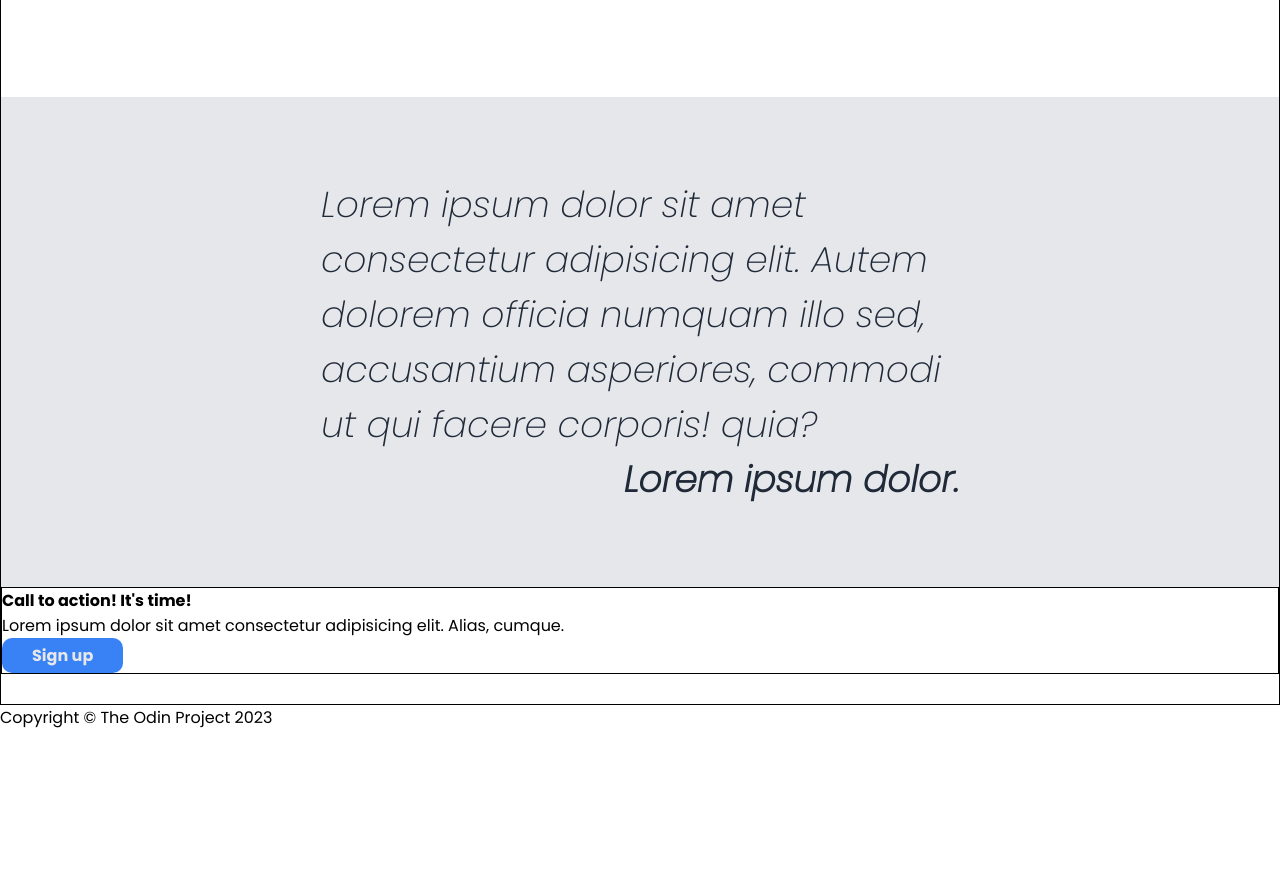
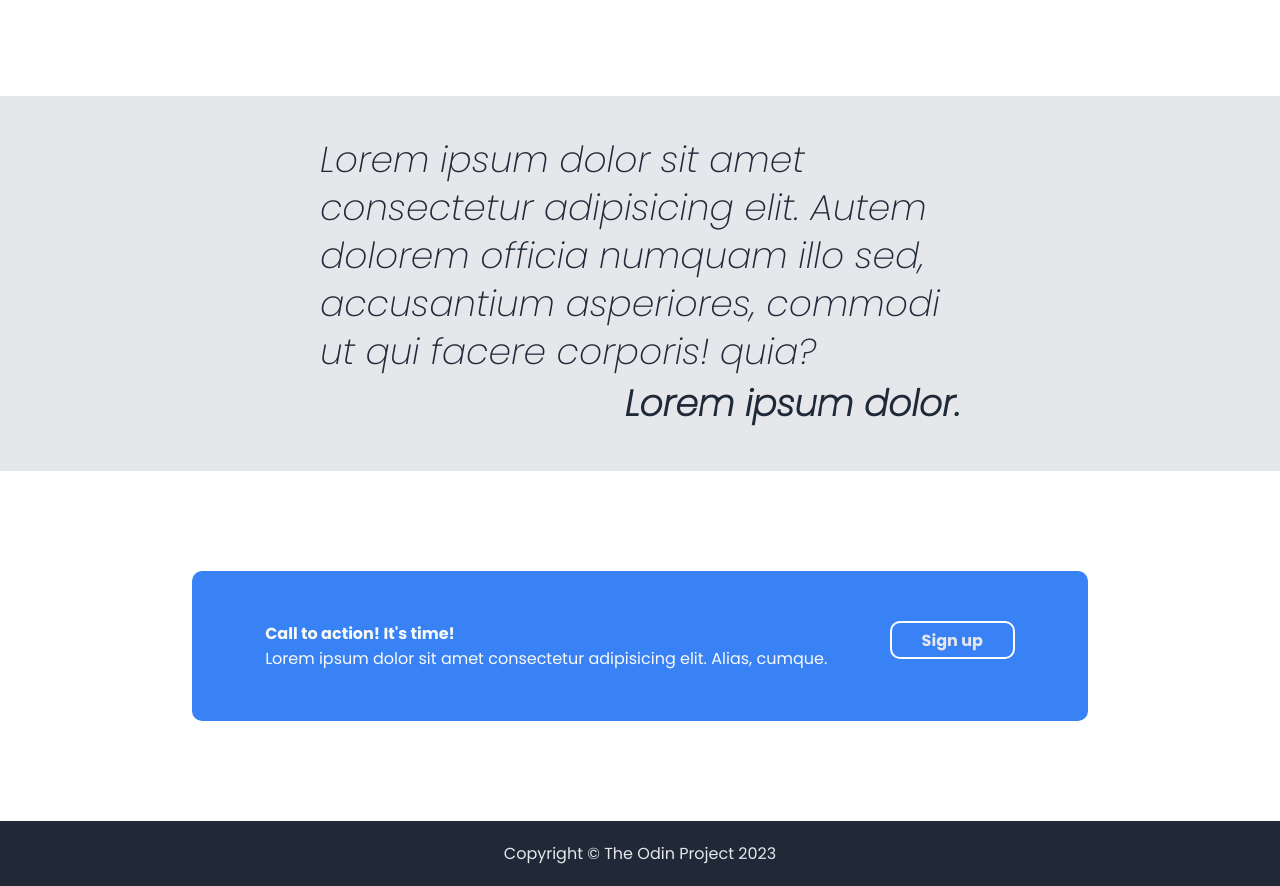
Before and after one commit to Diegoalexandre182/landing-page, a plain HTML site: page index.html in a window 1280 px wide. Shown: the part 917-1803 px from the top of the page. Before the commit the page ends 1647 px from the top, so only its background shows below. Drawn offline with Linux system fonts and the light colour scheme.

Commit message:
Complete CSS styling and apply minor HTML adjustments

```diff
--- a/index.html
+++ b/index.html
@@ -65,9 +65,11 @@
         </div>
         <div class="action-call">
             <div class="call-container">
-                <h4>Call to action! It's time!</h4>
-                <p>Lorem ipsum dolor sit amet consectetur adipisicing elit. Alias, cumque.</p>
-                <button>Sign up</button>
+                <div class="wrapper-call">
+                    <h4>Call to action! It's time!</h4>
+                    <p>Lorem ipsum dolor sit amet consectetur adipisicing elit. Alias, cumque.</p>
+                </div>
+                <button class="call-btn">Sign up</button>
             </div>
 
         </div>
--- a/style/index.css
+++ b/style/index.css
@@ -5,7 +5,6 @@
     margin: 0;
     padding: 0;
     box-sizing: border-box;
-    /* font-family: var(--fontMain); */
 }
 
 :root{
@@ -14,12 +13,10 @@
     --heroSecondLinkQuotebg: #e5e7eb;
     --buttonColorAction: #3882f6;
     --headerInfoQuote: #1f2937;
-
 }
 
 body{
     font-family: var(--fontMain);
-
 }
 
 header{
@@ -31,25 +28,19 @@ header{
 }
 
 header nav{
-    /* border: 1px solid wheat; */
     display: flex;
     justify-content: space-between;
     align-items: center;
-
-
 }
 
 .logo{
-    /* border: 1px solid wheat; */
     display: flex;
     justify-content: center;
     align-items: center;
     cursor: pointer;
-    /* border: 1px solid wheat; */
 }
 
 .logo img{
-    /* border: 1px solid wheat; */
     height: auto;
     width: 150px;
 }
@@ -75,15 +66,12 @@ header nav{
 }
 
 .hero{
-    /* border: 1px solid wheat; */
     display: flex;
     flex-wrap: wrap;
     padding: 32px 0;
-
 }
 
 .sign-up{
-    /* border: 1px solid white; */
     text-align: left;
     padding: 10px 50px 10px 25px;
     flex-grow: 1;
@@ -96,7 +84,6 @@ header nav{
     font-weight: bolder;
     line-height: 3rem;
     color: var(--heroMaincolor);
-    /* padding-right: 20px; */
 }
 
 .sign-up p{
@@ -107,7 +94,6 @@ header nav{
 }
 
 .img-container {
-    /* border: 1px solid white; */
     flex-grow: 1;
     flex-shrink: 0;
     width: 420px;
@@ -122,7 +108,6 @@ header nav{
     display: block;
     object-fit: cover;
     object-position: center center;
-
 }
 
 button{
@@ -157,16 +142,14 @@ button{
 .cloud .shape-fill {
     fill: #FFFFFF;
 }
-/* ---------------------------------------MAIN---------------------------------------- */
+
 main{
-    border: 1px solid black;
     display: flex;
     flex-direction: column;
-    padding: 30px 0;
+    padding: 30px 0 0;
 }
 
 .photo-galery{
-    /* border: 1px solid black; */
     display: flex;
     flex-direction: column;
     justify-content: center;
@@ -220,23 +203,57 @@ main{
 }
 
 .quote{
-    /* border: 1px solid black;4 */
     background-color: var(--heroSecondLinkQuotebg);
     display: flex;
     flex-direction: column;
+    align-items: center;
     font-size: 36px;
     font-weight: light;
     font-style: italic;
     color: var(--headerInfoQuote);
-    padding: 80px 25vw;
+    padding: 40px 25vw;
+}
 
+.quote p{
+    line-height: 3rem;
+    max-width: 800px;
+}
+
+.quote h4{
+    width: 100%;
+    display: flex;
+    justify-content: flex-end;
 
 }
 
-.quote h4{
-    text-align: right;
+.action-call{
+    display: flex;
+    flex-direction: column;
+    padding: 100px 15vw;
 }
 
-.action-call{
-    border: 1px solid black;
+.action-call .call-container{
+    background-color: var(--buttonColorAction);
+    display: flex;
+    justify-content: space-around;
+    padding: 50px;
+    color: var(--heroMaincolor);
+    border-radius: 10px;
 }
+
+.wrapper-call{
+    margin-right: 16px;
+}
+
+.call-btn{
+    border: 2px solid white;
+    flex-shrink: 0;
+    height: 38px;
+}
+
+footer{
+    text-align: center;
+    color: var(--heroSecondLinkQuotebg);
+    background-color: var(--headerInfoQuote);
+    padding: 20px;
+}
```
Also changed, not shown: image/logo-black.png (deleted).
